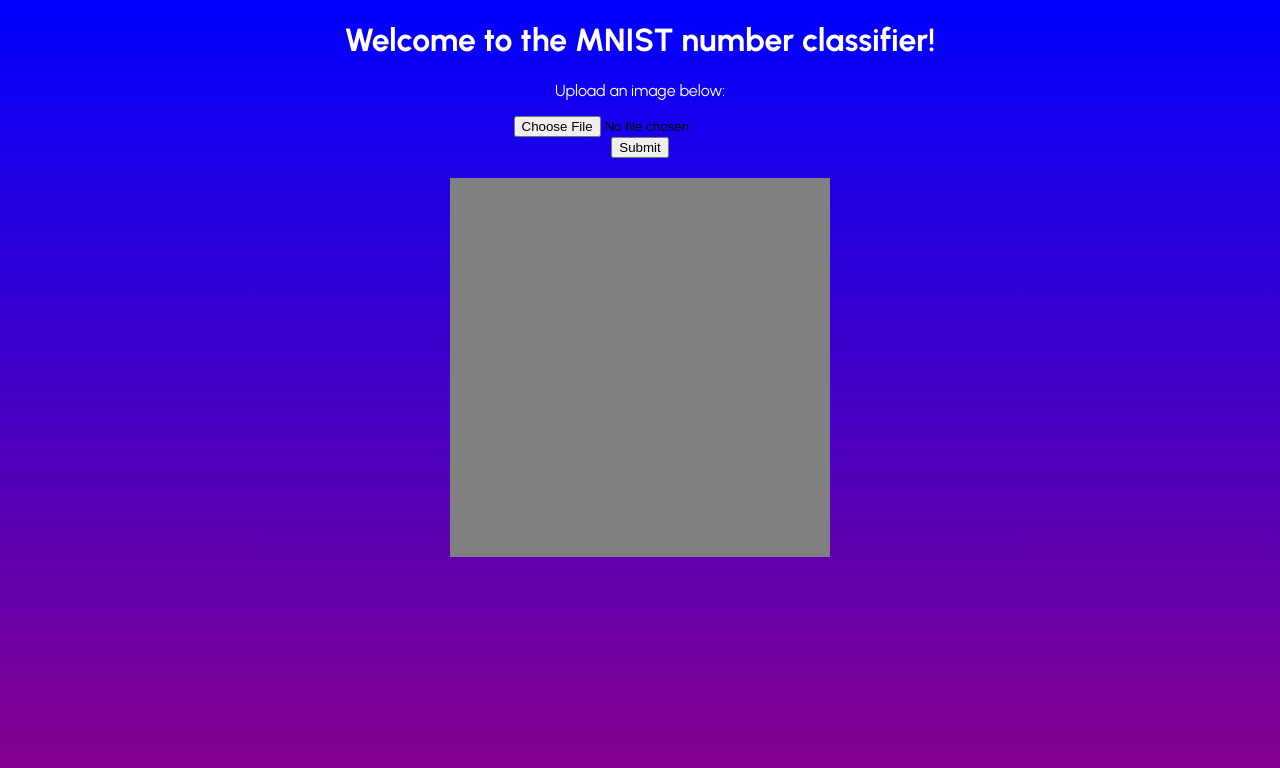
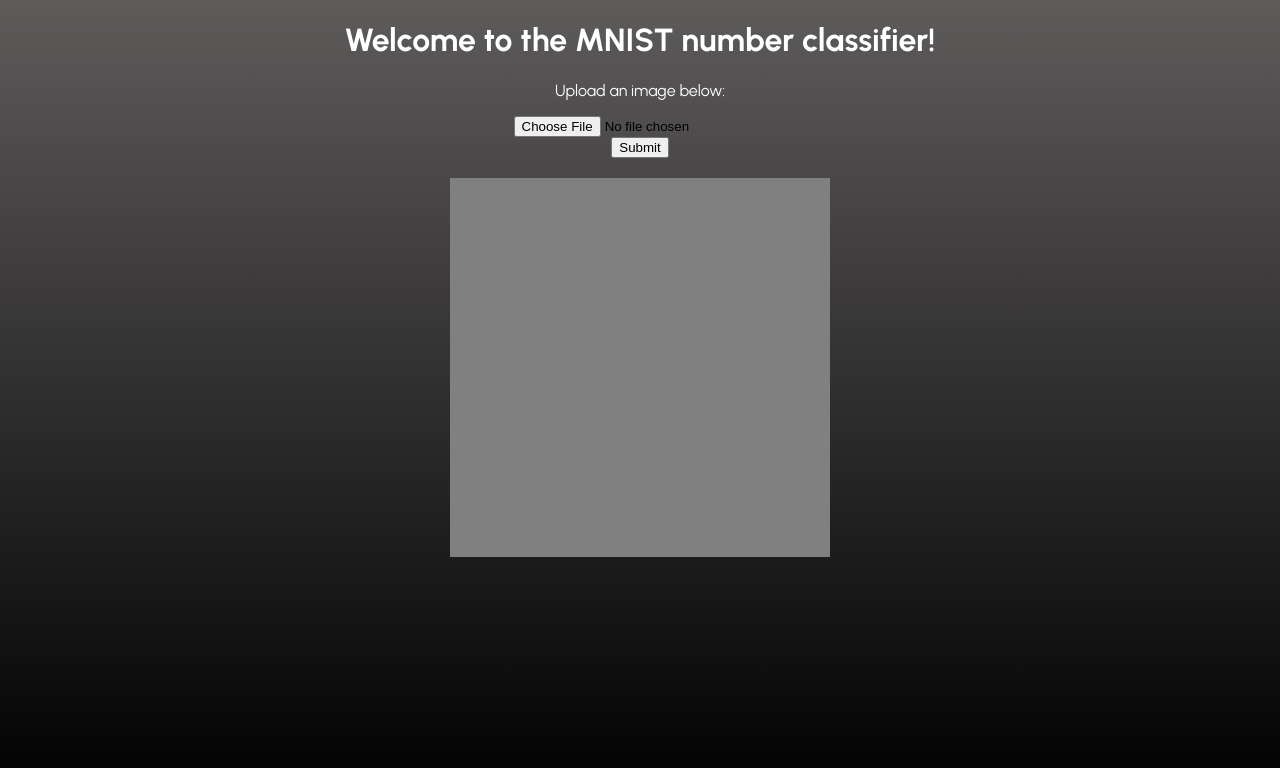
Before and after one commit to varsunk/mnist-webapp, a Flask app: page / in a window 1280 px wide. Shown: the top 768 px of the page. Run offline with Flask 3, Linux system fonts and the light colour scheme.

Commit message:
Added files to README and cleaned up code.

```diff
--- a/static/index.css
+++ b/static/index.css
@@ -30,7 +30,7 @@
 
 /* Setting background */
 #bg {
-    background-image: linear-gradient(blue, darkmagenta);
+    background-image: linear-gradient(rgb(94, 91, 91), black);
     background-repeat: no-repeat;
     background-attachment: fixed;
 }
```
Also changed, not shown: README.md, 2 other files.
